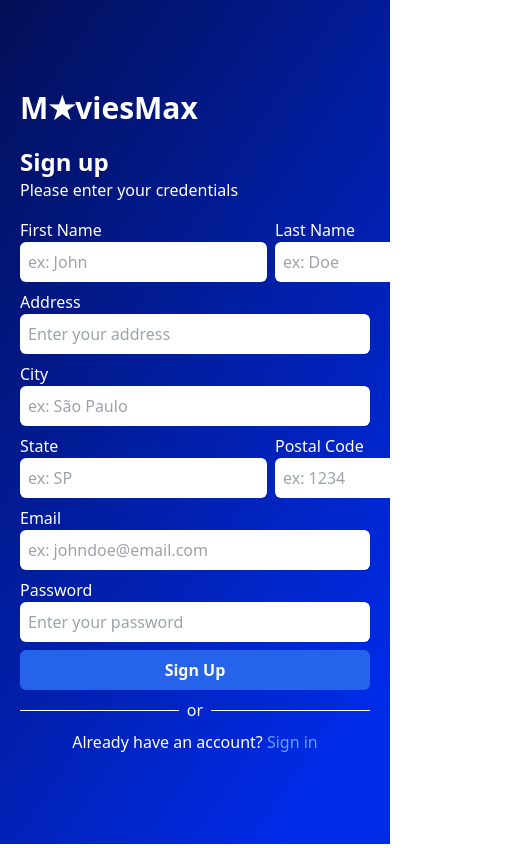
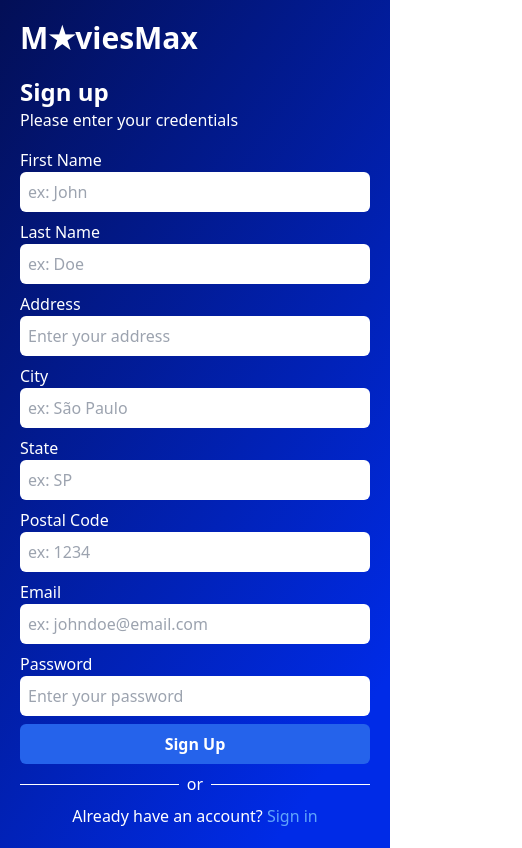
Before and after one commit to Matheus-Rodrigues-Araujo/MoviesMax, a React (Vite) app: page /signup in a window 390 px wide. Shown: the whole page, 522 px wide, since content can reach past the window. Built offline with nearby package versions, Linux system fonts and the light colour scheme.

Commit message:
Corrigir problema de responsividade do formulário signup

```diff
--- a/src/components/AuthForm.tsx
+++ b/src/components/AuthForm.tsx
@@ -28,7 +28,7 @@
         <form onSubmit={onSubmit} className="mt-2 flex flex-col gap-2 w-full ">
           {type === "sign-up" && (
             <>
-              <div className="flex justify-between gap-2">
+              <div className="flex flex-col md:flex-row justify-between gap-2">
                 <div className="flex flex-col">
                   <label htmlFor="firstName">First Name</label>
                   <input
@@ -78,7 +78,7 @@
                   {(errors.city?.message as string) || ""}
                 </p>
               </div>
-              <div className="flex justify-between gap-2">
+              <div className="flex flex-col md:flex-row justify-between gap-2">
                 <div className="flex flex-col">
                   <label htmlFor="state">State</label>
                   <input
```
